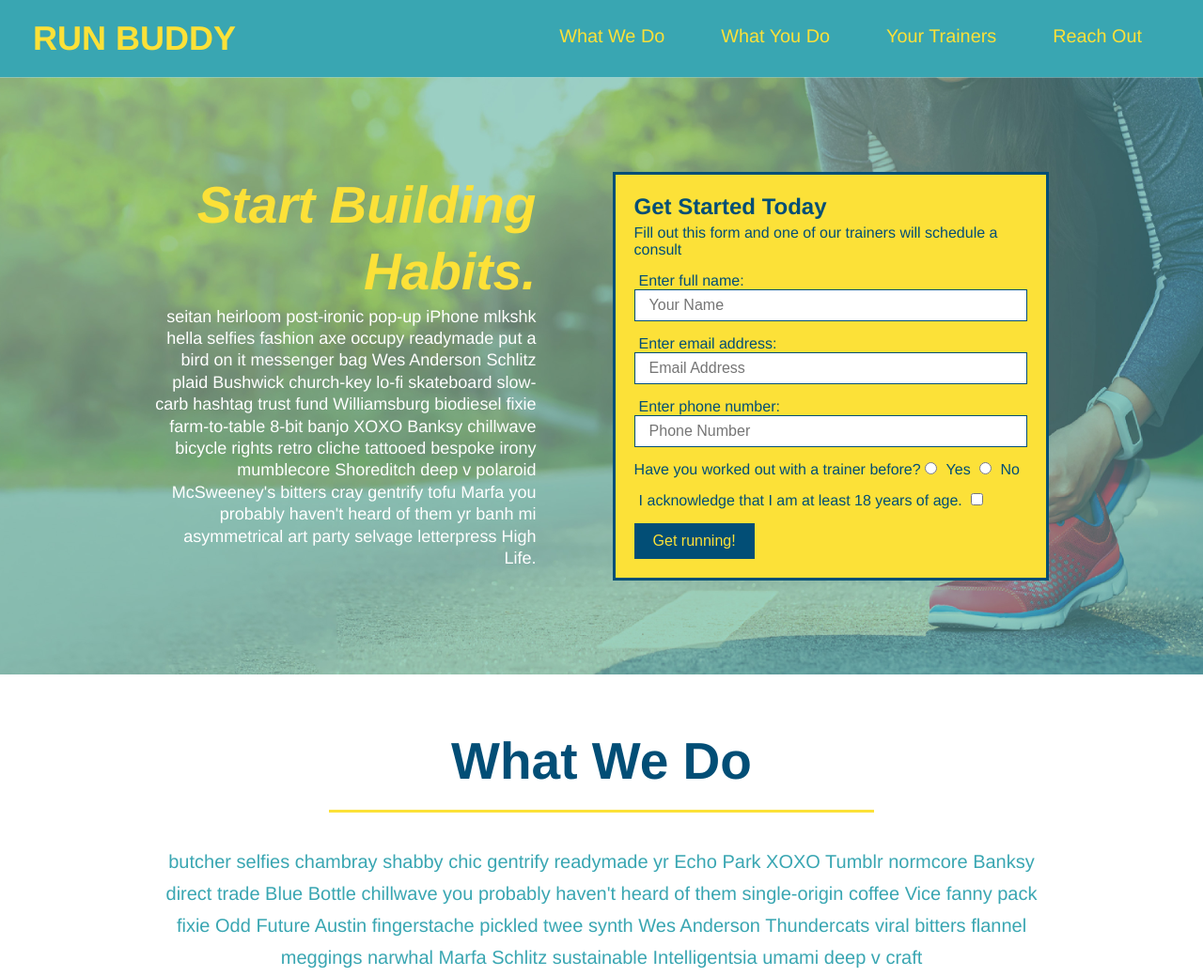
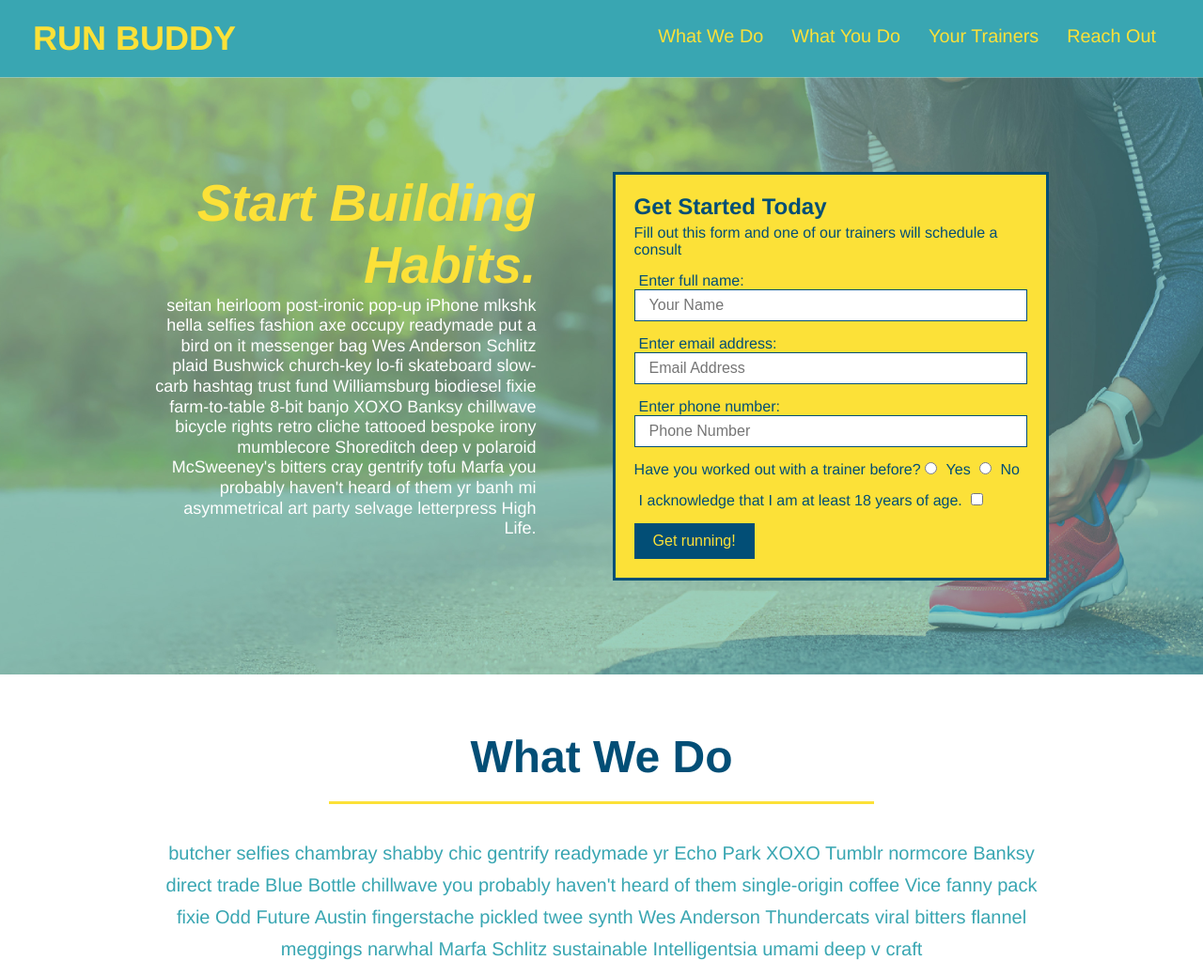
Before and after one commit to tzeuch0922/Run-Buddy, a plain HTML site: page index.html in a window 1280 px wide. Shown: the top 1039 px of the page at 94% size. Drawn offline with Linux system fonts and the light colour scheme.

Commit message:
Added structure for media queries

```diff
--- a/assets/css/style.css
+++ b/assets/css/style.css
@@ -35,7 +35,7 @@ header nav ul{
     list-style: none;
 }
 header nav ul li a {
-    margin: 0 30px;
+    padding: 10px 15px;
     font-weight: lighter;
     font-size: 1.55vw;
 }
@@ -69,6 +69,7 @@ section {
     display: flex;
     justify-content: center;
     flex-wrap: wrap;
+    align-items: flex-start;
 }
 .hero-cta {
     width: 35%;
@@ -76,7 +77,7 @@ section {
     margin: 3.5%;
     color: #fff;
     font-size: 18px;
-    line-height: 1.3;
+    line-height: 1.2;
 }
 .hero-cta h2 {
     font-style: italic;
@@ -120,7 +121,7 @@ section {
     margin-bottom: 15px;
 }
 .section-title {
-    font-size: 55px;
+    font-size: 48px;
     color: #024e76;
     border-bottom: 3px solid;
     padding-bottom: 20px;
@@ -282,3 +283,12 @@ section {
     padding: 15px 0;
     font-size: 16px;
 }
+@media screen and (max-width: 980px) {
+
+}
+@media screen and (max-width: 768px) {
+
+}
+@media screen and (max-width: 575px) {
+
+}
--- a/index.html
+++ b/index.html
@@ -2,6 +2,7 @@
 <html lang="en">
     <head>
         <meta charset="UTF-8">
+        <meta name="viewport" content="width=device-width" initial-scale=1.0"/>
         <title>RUN BUDDY</title>
         <link rel="stylesheet" href="./assets/css/style.css"/>
     </head>
```
